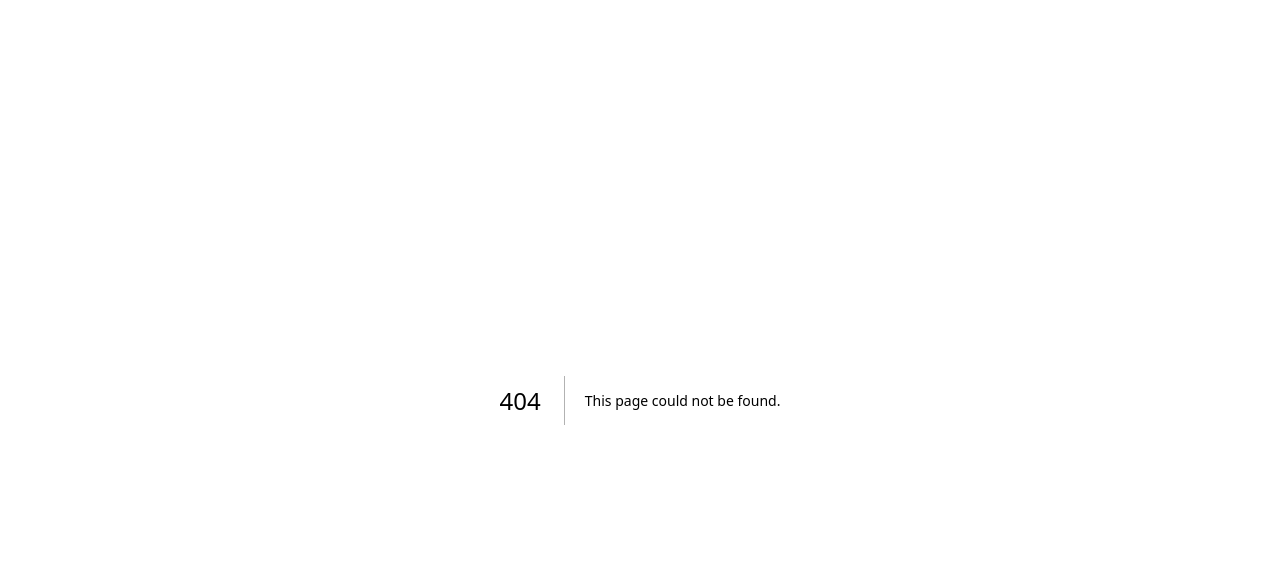
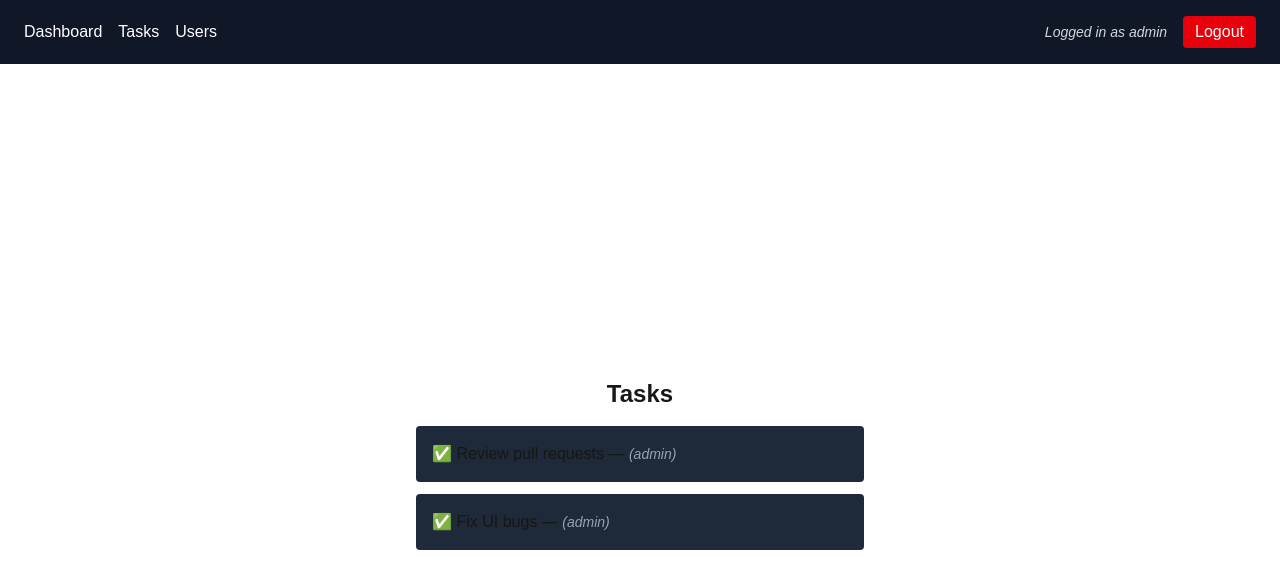
Before and after one commit to Falulaan/Oxiqa_test, a Next.js app: page /tasks in a window 1280 px wide. Before the commit this address had no page. Shown: the top 588 px of the page. Built offline with nearby package versions, Linux system fonts and the light colour scheme; sample sign-in values are in the browser's storage.

Commit message:
Final adjustments done, navbar added

```diff
--- a/src/app/layout.tsx
+++ b/src/app/layout.tsx
@@ -2,6 +2,7 @@ import type { Metadata } from "next";
 import { Geist, Geist_Mono } from "next/font/google";
 import "./globals.css";
 import { AuthProvider } from "@context/AuthContext";
+import Navbar from "@components/Navbar";
 
 
 const geistSans = Geist({
@@ -30,6 +31,7 @@ export default function RootLayout({
         className={`${geistSans.variable} ${geistMono.variable} antialiased`}
       >
         <AuthProvider>
+          <Navbar />
           {children}
         </AuthProvider>
 
--- /dev/null
+++ b/src/app/tasks/page.tsx
@@ -0,0 +1,42 @@
+"use client";
+import { useAuth } from "@context/AuthContext";
+import { useEffect } from "react";
+import { useRouter } from "next/navigation";
+
+export default function TaskPage(){
+    const { role } = useAuth();
+    const router = useRouter();
+
+    useEffect (() => {
+        if (!role) {
+            router.push("/login");
+        }
+    }
+    , [role, router]);
+
+    if (!role) {
+        return null; // or a loading spinner
+    }
+
+    const tasks = [
+    { id: 1, title: "Complete assessment", assignedTo: "user" },
+    { id: 2, title: "Review pull requests", assignedTo: "admin" },
+    { id: 3, title: "Fix UI bugs", assignedTo: "admin" }
+  ];
+
+    return (
+        <div className="min-h-screen flex flex-col items-center justify-center p-6">
+      <h1 className="text-2xl font-bold mb-4">Tasks</h1>
+      <ul className="space-y-3 w-full max-w-md">
+        {tasks
+
+        .filter((task) => task.assignedTo === role) // Filter tasks based on the role
+        .map((task) => (
+          <li key={task.id} className="bg-gray-800 p-4 rounded">
+            ✅ {task.title} — <span className="italic text-sm text-gray-400">({task.assignedTo})</span>
+          </li>
+        ))}
+      </ul>
+    </div>
+    );
+};
--- /dev/null
+++ b/src/components/Navbar.tsx
@@ -0,0 +1,38 @@
+"use client";
+
+import { useAuth } from "@context/AuthContext";
+import { useRouter } from "next/navigation";
+import Link from "next/link";
+
+export default function Navbar() {
+  const { role, logout } = useAuth();
+  const router = useRouter();
+
+  const handleLogout = () => {
+    logout();
+    router.push("/login");
+  };
+
+  if (!role) return null;
+
+  return (
+    <nav className="w-full px-6 py-4 bg-gray-900 text-white flex justify-between items-center">
+      <div className="space-x-4">
+        <Link href="/dashboard" className="hover:underline">Dashboard</Link>
+        <Link href="/tasks" className="hover:underline">Tasks</Link>
+        {role === "admin" && (
+          <Link href="/users" className="hover:underline">Users</Link>
+        )}
+      </div>
+      <div className="space-x-4">
+        <span className="text-sm italic text-gray-300">Logged in as {role}</span>
+        <button
+          onClick={handleLogout}
+          className="bg-red-600 px-3 py-1 rounded hover:bg-red-700"
+        >
+          Logout
+        </button>
+      </div>
+    </nav>
+  );
+}
```
